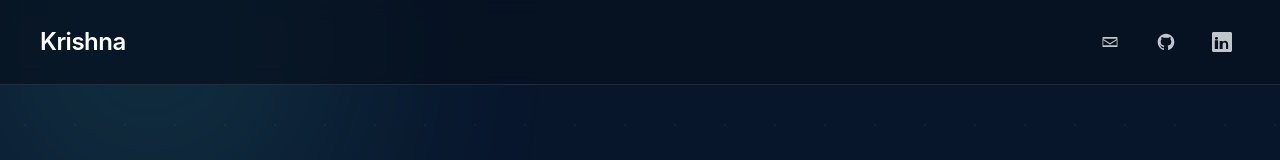
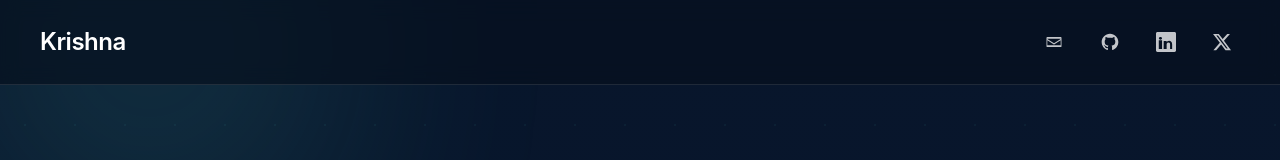
Before and after one commit to krishna-1528/Krishna, a React (Vite) app: page / in a window 1280 px wide. Shown: the top 160 px of the page. Built offline with nearby package versions, Linux system fonts and the light colour scheme.

Commit message:
updatess

```diff
--- a/index.html
+++ b/index.html
@@ -12,13 +12,13 @@
     <meta property="og:url" content="https://krishna-lovat.vercel.app" />
     <meta property="og:type" content="website" />
     <meta name="twitter:card" content="summary_large_image" />
-    <meta name="twitter:title" content="Krishna - Full-Stack Developer & Hardware Enthusiast" />
+    <meta name="twitter:title" content="Krishna" />
     <meta name="twitter:description" content="Building elegant solutions at the intersection of software and hardware." />
     <meta name="theme-color" content="#06101e" />
     <link rel="icon" type="image/svg+xml" href="/favicon.svg" />
     <link rel="apple-touch-icon" href="/apple-touch-icon.png" />
     <link rel="canonical" href="https://krishna-lovat.vercel.app" />
-    <title>Krishna - Full-Stack Developer & Hardware Enthusiast</title>
+    <title>Krishna</title>
   </head>
   <body>
     <div id="root"></div>
--- a/src/App.jsx
+++ b/src/App.jsx
@@ -5,7 +5,7 @@
 // Social links configuration
 const socialLinks = [
   {
-    href: 'mailto:krishna@example.com',
+    href: 'mailto:krishna.patel.vlsi@gmail.com',
     label: 'Email',
     icon: (
       <svg viewBox="0 0 24 24" aria-hidden="true" fill="currentColor">
@@ -31,6 +31,15 @@
       </svg>
     ),
   },
+  {
+    href: 'https://x.com/Kr15is28',
+    label: 'Twitter',
+    icon: (
+      <svg viewBox="0 0 24 24" aria-hidden="true" fill="currentColor">
+        <path d="M18.244 2.25h3.308l-7.227 8.26 8.502 11.24H16.17l-5.214-6.817L4.99 21.75H1.68l7.73-8.835L1.254 2.25H8.08l4.713 6.231zm-1.161 17.52h1.833L7.084 4.126H5.117z" />
+      </svg>
+    ),
+  }
 ];
 
 // --- YOUR UPDATED ARTIFACT DATA ---
@@ -68,7 +77,7 @@
   links: {
     linkedin: 'https://www.linkedin.com/in/krishna-patel-4257582a1/',
     github: 'https://github.com/krishna-1528',
-    email: 'your-email@example.com' // Replace with your actual email
+    email: 'krishna.patel.vlsi@gmail.com' // Replace with your actual email
   }
 };
 
@@ -266,6 +275,8 @@
           title="Bridging Software & Hardware"
           description="I am a frontend developer and IoT enthusiast, with a focus on creating systems that matter."
         />
+
+
         <motion.div
           className="about-content"
           initial={{ opacity: 0, y: 20 }}
@@ -273,6 +284,8 @@
           viewport={{ once: true, amount: 0.3 }}
           transition={{ duration: 0.7 }}
         >
+
+
           <div className="about-text">
             <p>
               As an Electronics Engineering student at Rashtriya Raksha University, I've developed a unique blend of expertise in hardware design and modern web development. My work spans from embedded systems and IoT platforms to full-stack web applications.
```
